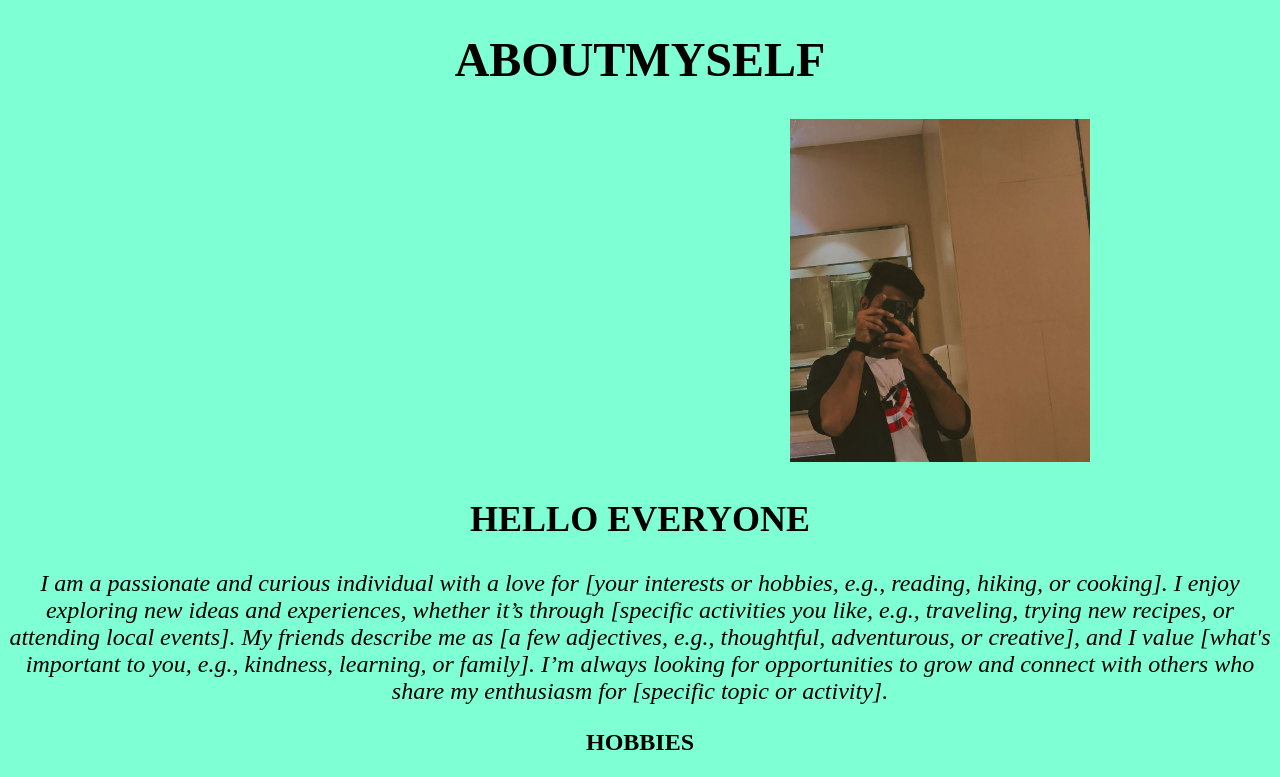
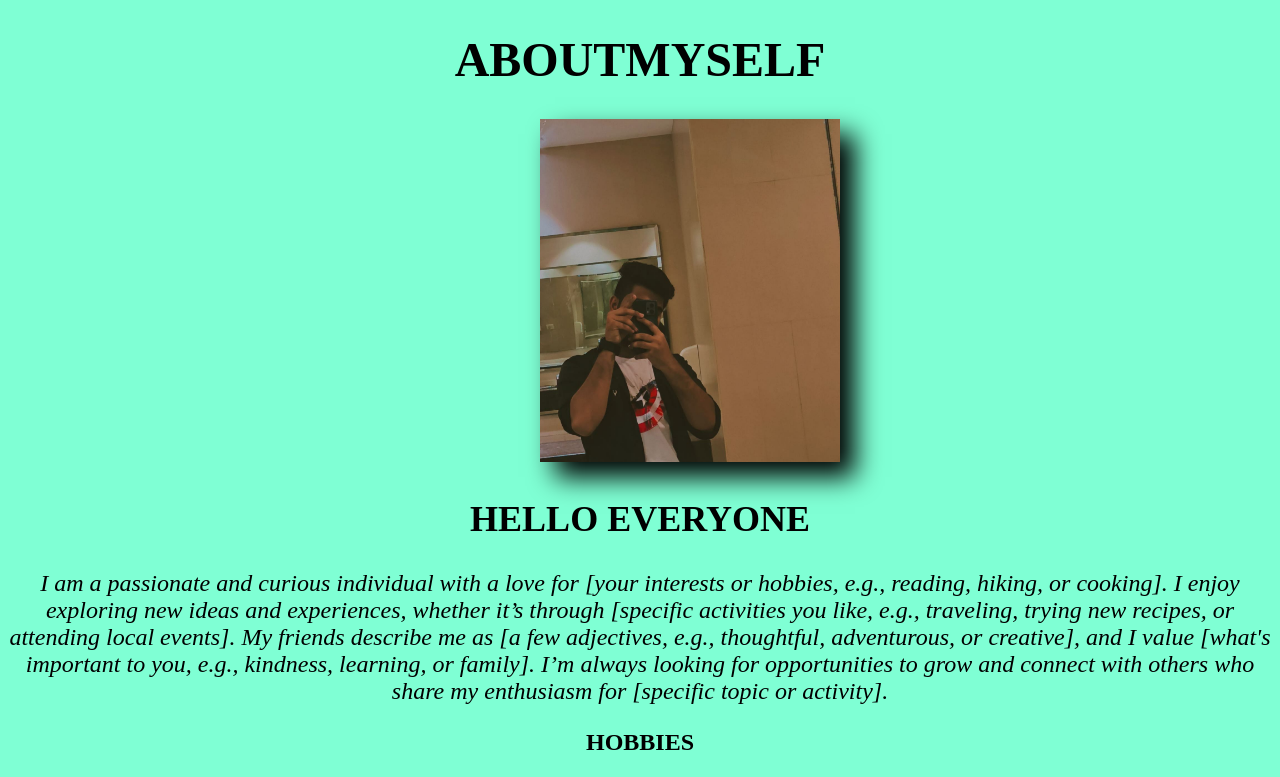
Before and after one commit to venkat-nani09/luffy, a plain HTML site: page index.html in a window 1280 px wide. Shown: the top 777 px of the page. Drawn offline with Linux system fonts and the light colour scheme.

Commit message:
Update style.css

```diff
--- a/style.css
+++ b/style.css
@@ -7,7 +7,8 @@ h1{
 }
 img{
     width: 300px;
-    margin-left: 600px;
+    margin-left: 100px;
+    box-shadow: black 15px 15px 25px;
 }
 h2{
     text-align: center;
```
